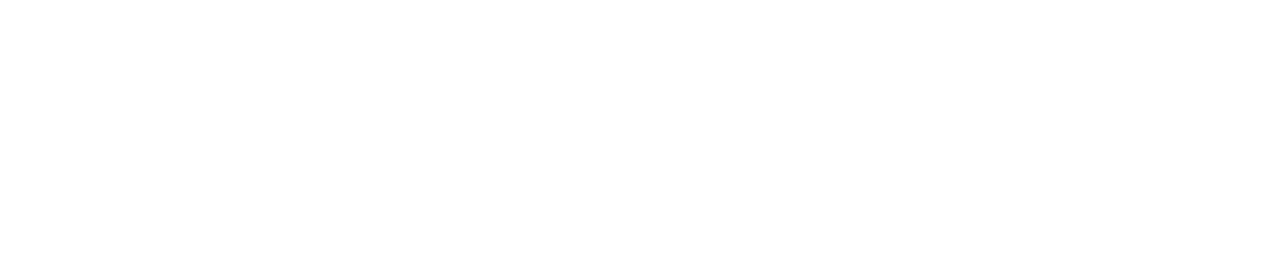
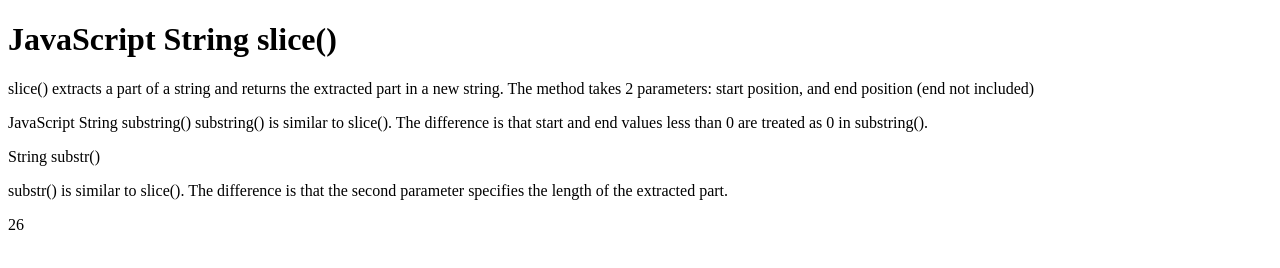
Before and after one commit to shaikhsohel1996/javascript-parctice, a plain HTML site: page day-09/stringMethods.html in a window 1280 px wide. Drawn offline with Linux system fonts and the light colour scheme.

Commit message:
changes in p tag

```diff
--- a/day-09/stringMethods.html
+++ b/day-09/stringMethods.html
@@ -6,27 +6,30 @@
     <title>Document</title>
 </head>
 <body>
- <!--<p>
+ <p>
    <h1>JavaScript String slice()</h1>
  slice() extracts a part of a string and returns the extracted part in a new string.
 
  The method takes 2 parameters: start position, and end position (end not included)
-   </p> -->
-   <!--<p>JavaScript String substring()
+   </p>
+
+   <p>JavaScript String substring()
  substring() is similar to slice().
 
- The difference is that start and end values less than 0 are treated as 0 in substring().</p>-->
-<!--JavaScript String substr()
-substr() is similar to slice().
+ The difference is that start and end values less than 0 are treated as 0 in substring().</p>
+String substr()
+<p>
+  substr() is similar to slice().
 
-The difference is that the second parameter specifies the length of the extracted part.-->
+The difference is that the second parameter specifies the length of the extracted part.</p>
   <p id="demo">
+  </p>
 
-  </p>
 
   <script>
     const text = 'abcdefghijklmnopqrstuvwxyz';
     console.log(text.length);
+    document.getElementById('demo').innerHTML= text.length;
     const extratedText= text.slice( 0 , 10, );
     console.log(extratedText);
     const part = "Apple, Banana, Kiwi";
@@ -39,7 +42,6 @@ The difference is that the second parameter specifies the length of the extracte
     //string subsr()
     const str= part.substr(0,13);
     console.log(str);
-
   </script>
 
 
```
